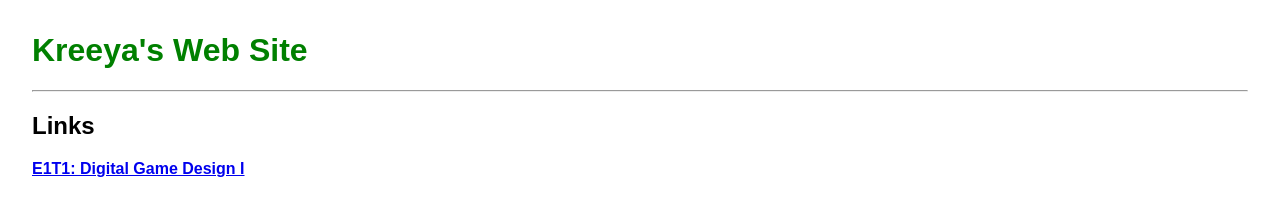
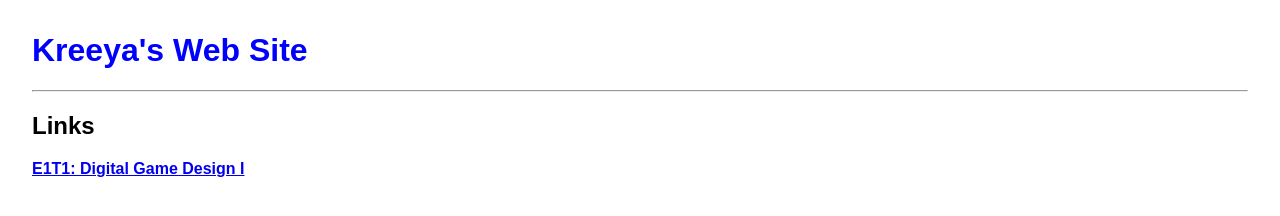
Before and after one commit to kreeya-m/E1T1GameDevSite, a plain HTML site: page index.html in a window 1280 px wide. Drawn offline with Linux system fonts and the light colour scheme.

Commit message:
changed color

```diff
--- a/index.html
+++ b/index.html
@@ -5,7 +5,7 @@
     <title>Kreeya's Web Site</title>
     <style>
         body { margin: 2em; font-family: sans-serif; }
-        h1 { color: green; }
+        h1 { color: blue; }
     </style>
 </head>
 <body>
```
